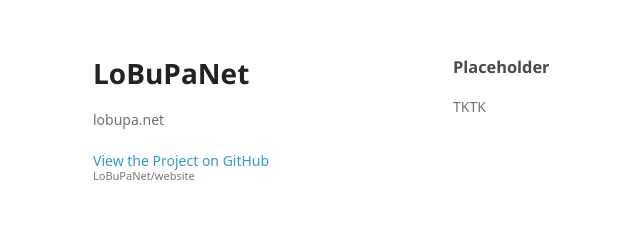
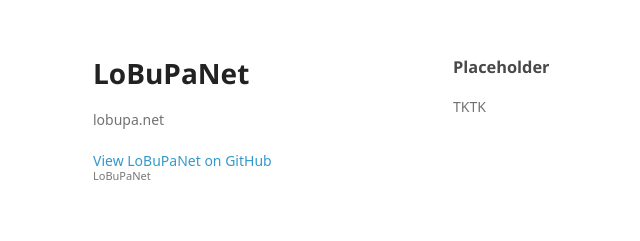
Before and after one commit to digideskio/website-6, a plain HTML site: page index.html in a window 1280 px wide. Shown: the top 241 px of the page, 117-757 px from the left. Drawn offline with Linux system fonts and the light colour scheme; a web font is replaced by a local one.

Commit message:
Update index.html

```diff
--- a/index.html
+++ b/index.html
@@ -18,7 +18,7 @@
         <h1>LoBuPaNet</h1>
         <p>lobupa.net</p>
 
-        <p class="view"><a href="https://github.com/LoBuPaNet/website">View the Project on GitHub <small>LoBuPaNet/website</small></a></p>
+        <p class="view"><a href="https://github.com/LoBuPaNet/">View LoBuPaNet on GitHub <small>LoBuPaNet</small></a></p>
       </header>
       <section>
         <h3>
```
